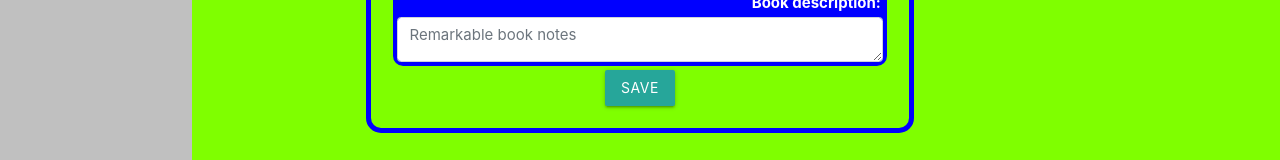
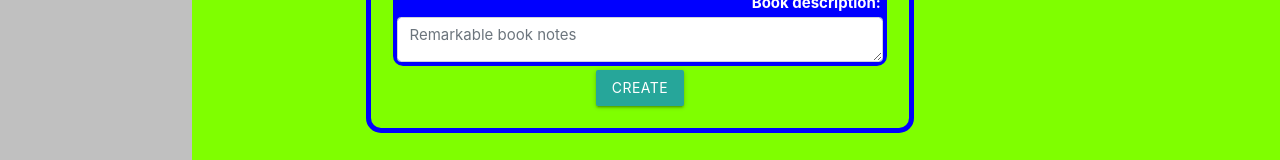
Before and after one commit to denser-by/my-books-react-ts, a React (Create React App) app: page / in a window 1280 px wide. Both pictures are taken after a click on the item "Create Book". Shown: the part 477-637 px from the top of the page. Built offline with nearby package versions, Linux system fonts and the light colour scheme.

Commit message:
create button

```diff
--- a/src/pages/AuthorPage/AuthorPage.jsx
+++ b/src/pages/AuthorPage/AuthorPage.jsx
@@ -4,7 +4,7 @@ import './../common.css';
 import { Form, Input, Button } from 'reactstrap';
 import AuthorsProvider from '../../model/AuthorsProvider.js';
 
-const AuthorPage = ({ authorId, edit }) => {
+const AuthorPage = ({ authorId, edit, create }) => {
 
     var author2 = AuthorsProvider.newAuthor();
 
@@ -14,7 +14,7 @@ const AuthorPage = ({ authorId, edit }) => {
         return AuthorsProvider.anyFirst();
     }
 
-    let author = (authorId != null && (""+authorId).length > 0) ? getAuthor(authorId) : author2;
+    let author = (authorId != null && ("" + authorId).length > 0) ? getAuthor(authorId) : author2;
 
     const [state, setState] = useState({
         name: author.name,
@@ -86,7 +86,7 @@ const AuthorPage = ({ authorId, edit }) => {
                     <div className="fieldCurrent">{author.info}</div>
                 </div>
                 <span className={!edit ? "ctrlHidden" : "fieldSubmit"}>
-                    <Button type="submit">Save</Button>
+                    <Button type="submit">{create ? "Create" : "Save"}</Button>
                 </span>
             </span>
         </Form>
--- a/src/pages/BookPage/BookPage.jsx
+++ b/src/pages/BookPage/BookPage.jsx
@@ -4,7 +4,7 @@ import './../common.css';
 import { Form, Input, Button } from 'reactstrap';
 import BooksProvider from '../../model/BooksProvider.js';
 
-const BookPage = ({ bookId, edit }) => {
+const BookPage = ({ bookId, edit, create }) => {
 
     var book2 = BooksProvider.newBook();
 
@@ -14,7 +14,7 @@ const BookPage = ({ bookId, edit }) => {
         return BooksProvider.anyFirst();
     }
 
-    let book = (bookId != null && (""+bookId).length > 0) ? getBook(bookId) : book2;
+    let book = (bookId != null && ("" + bookId).length > 0) ? getBook(bookId) : book2;
 
     const [state, setState] = useState({
         name: book.name,
@@ -88,7 +88,7 @@ const BookPage = ({ bookId, edit }) => {
                     <div className="fieldCurrent">{book.info}</div>
                 </div>
                 <span className={!edit ? "ctrlHidden" : "fieldSubmit"}>
-                    <Button type="submit">Save</Button>
+                    <Button type="submit">{create ? "Create" : "Save"}</Button>
                 </span>
             </span>
         </Form>
--- a/src/pages/main/MainPage.jsx
+++ b/src/pages/main/MainPage.jsx
@@ -115,11 +115,11 @@ const MainPage = ({ selectedItem, setSelectedItem, navigator }) => {
             <ContextMenu selectedItem={selectedItem} operations={getOps(selectedItem, contextOpsBooks, contextOpsAuthors, contextOpsSearch, contextOpsAbout)}
                 pageRef={pageRef} setPageRef={setPageRef} />
 
-            <span className={requestCheck(pageRef, "/createBook") ? "pageVisible" : "pageHidden"}><BookPage edit={true} /></span>
+            <span className={requestCheck(pageRef, "/createBook") ? "pageVisible" : "pageHidden"}><BookPage create={true} edit={true} /></span>
             <span className={requestCheck(pageRef, "/viewBook") ? "pageVisible" : "pageHidden"}><BookPage bookId={getId(pageRef)} edit={false} /></span>
             <span className={requestCheck(pageRef, "/editBook") ? "pageVisible" : "pageHidden"}><BookPage bookId={getId(pageRef)} edit={true} /></span>
 
-            <span className={requestCheck(pageRef, "/createAuthor") ? "pageVisible" : "pageHidden"}><AuthorPage edit={true} /></span>
+            <span className={requestCheck(pageRef, "/createAuthor") ? "pageVisible" : "pageHidden"}><AuthorPage create={true} edit={true} /></span>
             <span className={requestCheck(pageRef, "/viewAuthor") ? "pageVisible" : "pageHidden"}><AuthorPage authorId={getId(pageRef)} edit={false} /></span>
             <span className={requestCheck(pageRef, "/editAuthor") ? "pageVisible" : "pageHidden"}><AuthorPage authorId={getId(pageRef)} edit={true} /></span>
 
```
